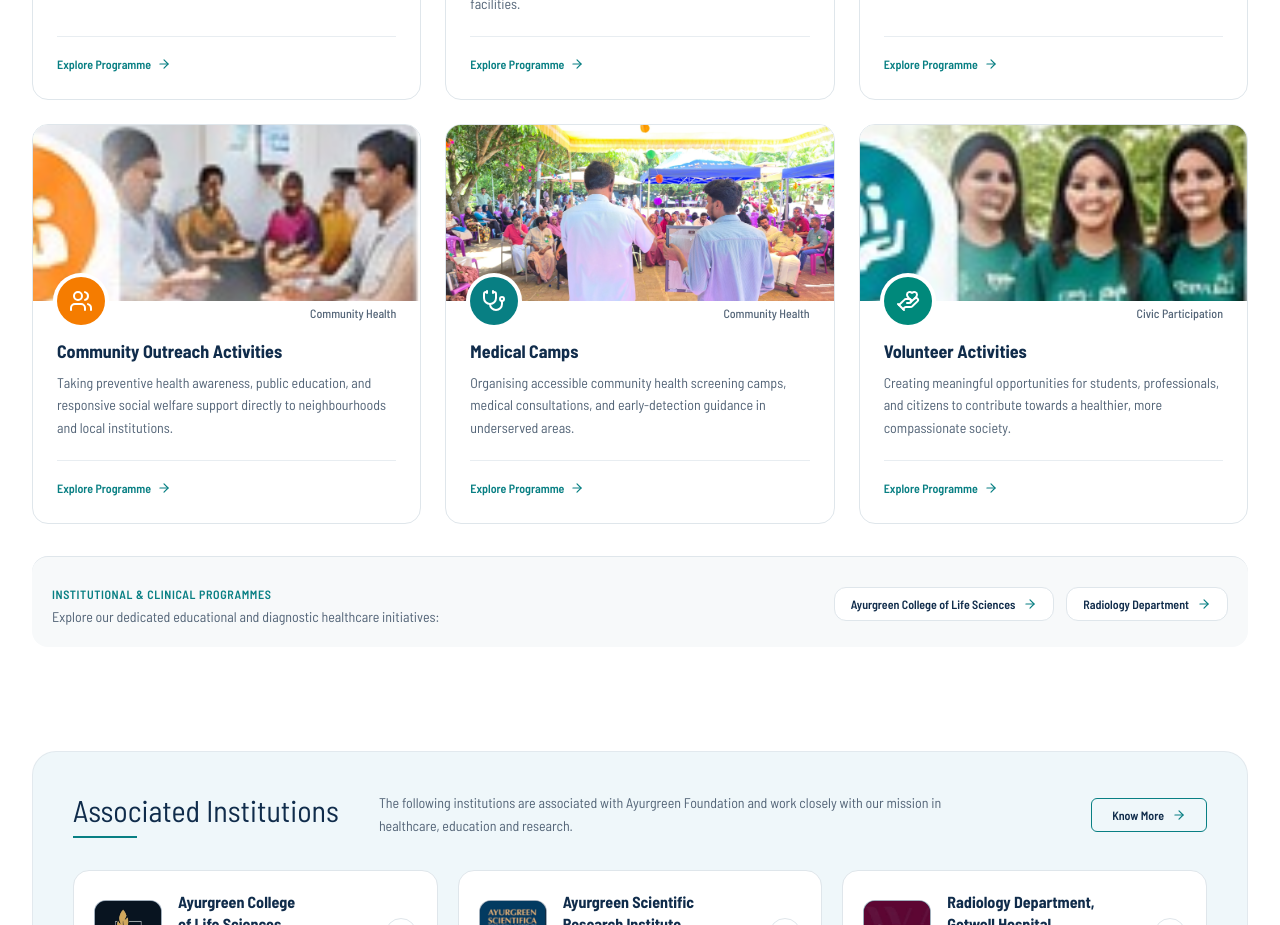
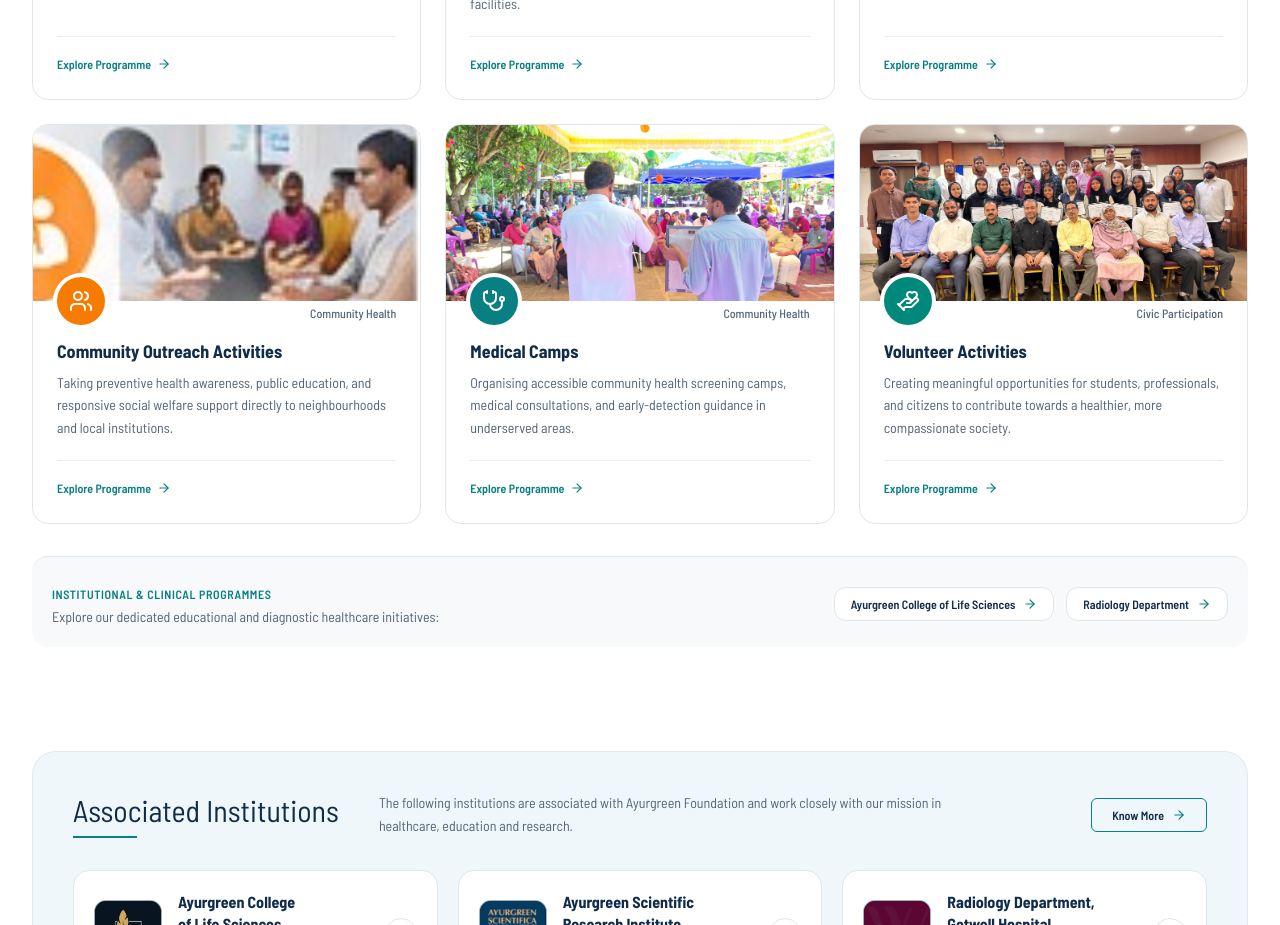
Before and after one commit to yaseen-ahamed/ag-foundation, a React (Vite) app: page / in a window 1280 px wide. Shown: the part 3600-4525 px from the top of the page. Built offline with nearby package versions, Linux system fonts and the light colour scheme.

Commit message:
Update Volunteer Activities image (WebP) across all Volunteer sections

```diff
--- a/src/components/visuals/FoundationVisual.tsx
+++ b/src/components/visuals/FoundationVisual.tsx
@@ -26,6 +26,7 @@
 export const CHARITY_CARE_PHOTO = '/assets/aistudio/charity_care_6e336a13.webp';
 export const REHAB_VILLAGE_PHOTO = '/assets/aistudio/rehab_village_vehicle_4fb8d250.webp';
 export const MEDICAL_CAMP_PHOTO = '/assets/aistudio/medical_camp_3776972f.webp';
+export const VOLUNTEER_ACTIVITY_PHOTO = '/assets/aistudio/volunteer_activit_801ee57d.webp';
 
 export const ReferencePhotoCrop: React.FC<ReferencePhotoCropProps> = ({
   crop,
@@ -41,6 +42,7 @@
   const isRehabVillageCrop =
     (crop.x === 256 && crop.y === 690) || (crop.x === 185 && crop.y === 706);
   const isMedicalCampCrop = crop.x === 563 && crop.y === 706;
+  const isVolunteerActivityCrop = crop.x === 725 && crop.y === 706;
 
   const resolvedDirectImage =
     imageSrc ||
@@ -52,6 +54,8 @@
       ? REHAB_VILLAGE_PHOTO
       : isMedicalCampCrop
       ? MEDICAL_CAMP_PHOTO
+      : isVolunteerActivityCrop
+      ? VOLUNTEER_ACTIVITY_PHOTO
       : undefined);
 
   if (hasError) {
```
Also changed, not shown: public/assets/aistudio/volunteer_activit_801ee57d.webp (added).
